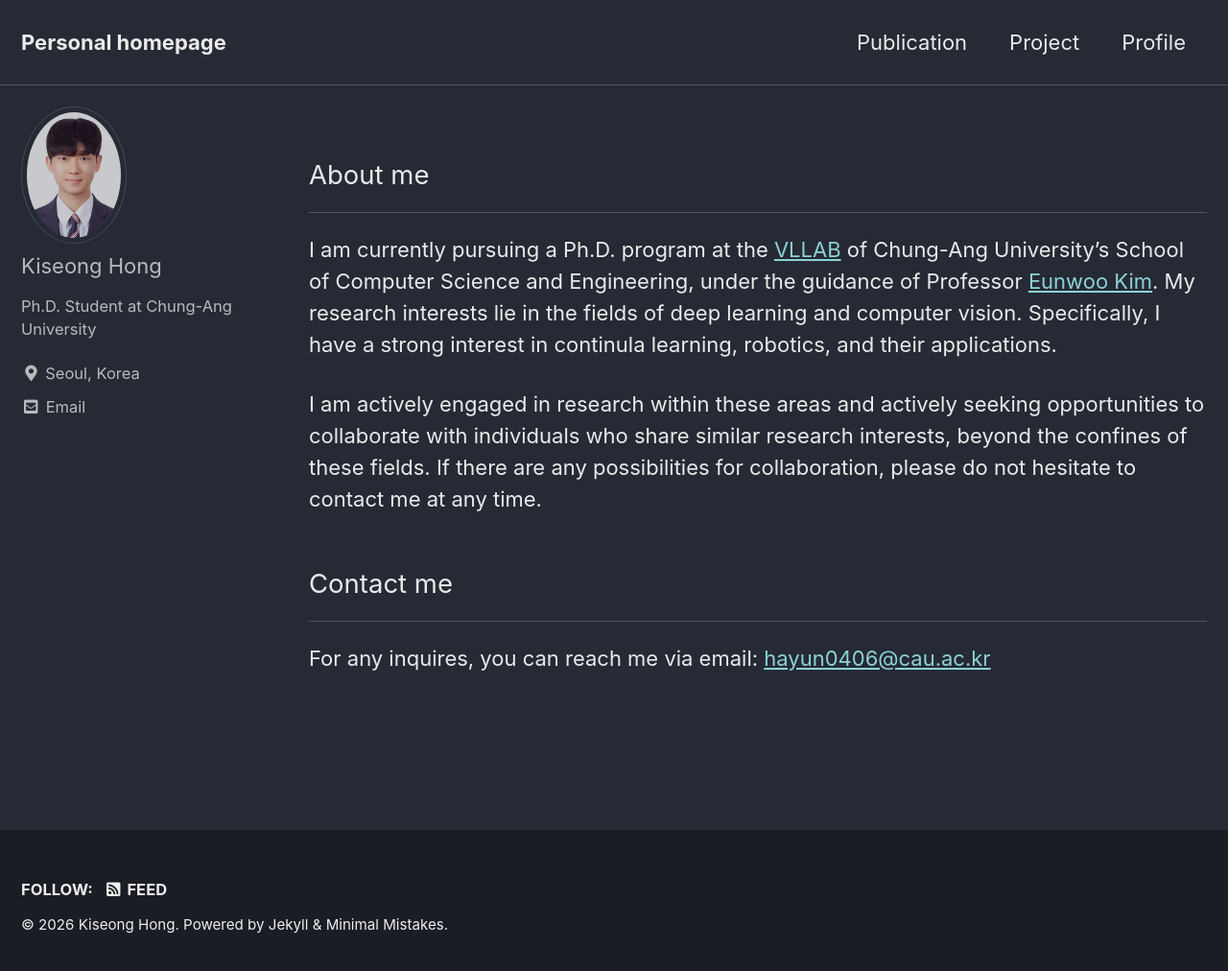
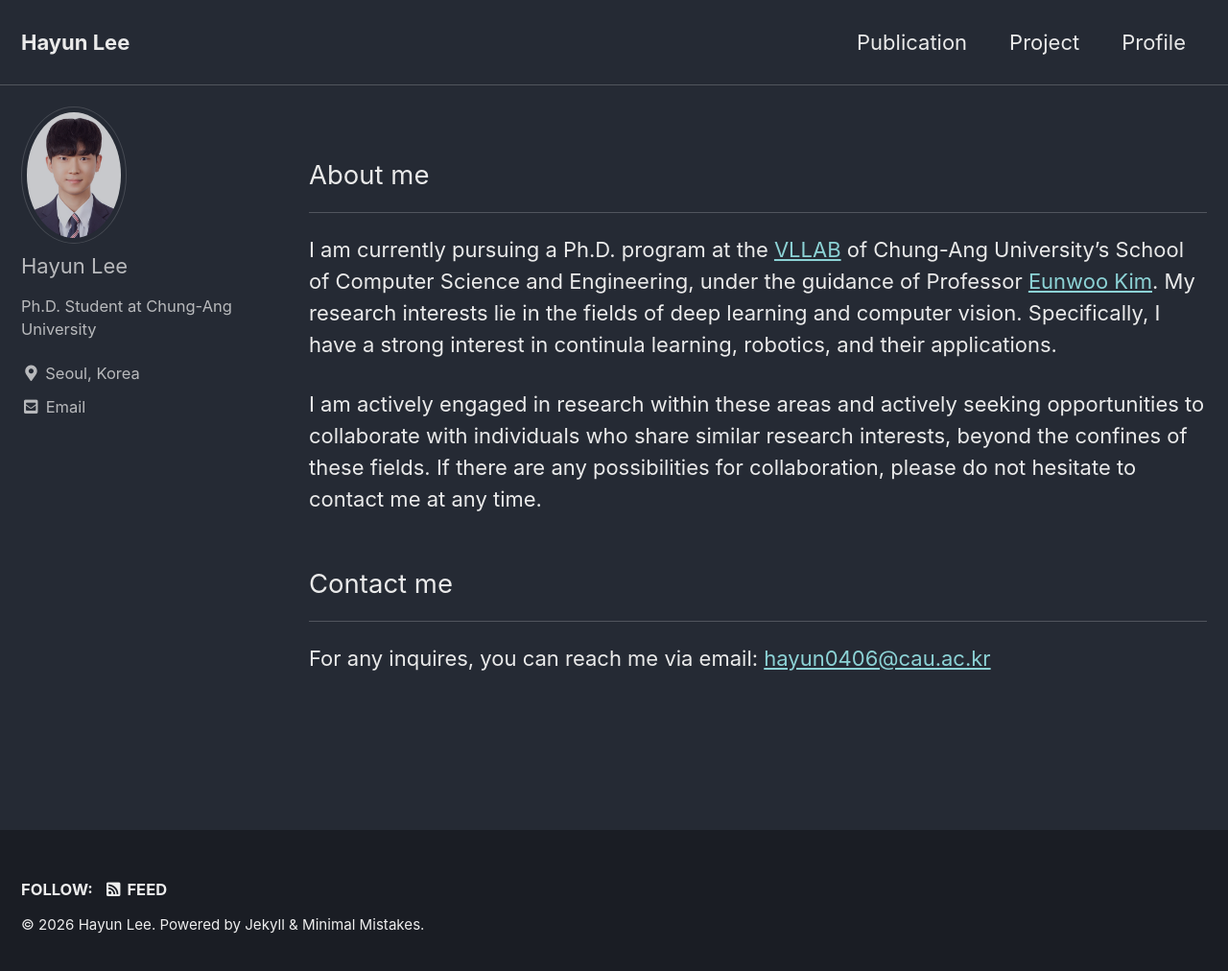
Before and after one commit to sksmslhy/sksmslhy.github.io, a Jekyll site: the page built from index.md, in a window 1280 px wide and 1019 px high. Shown: the top 1012 px of the window at 96% size. Built offline with Jekyll 4.4.1, drawn with Linux system fonts in a browser that asks for light colours; cached includes are drawn as plain includes.

Commit message:
Update _config.yml

```diff
--- a/_config.yml
+++ b/_config.yml
@@ -16,12 +16,12 @@ minimal_mistakes_skin    : "dark" # "air", "aqua", "contrast", "dark", "dirt", "
 
 # Site Settings
 locale                   : "en-US"
-title                    : "Personal homepage"
+title                    : "Hayun Lee"
 title_separator          : "-"
 subtitle                 : # site tagline that appears below site title in masthead
-name                     : "Kiseong Hong"
+name                     : "Hayun Lee"
 description              : "An amazing website."
-url                      : # the base hostname & protocol for your site e.g. "https://hongkiseong.github.io"
+url                      : # the base hostname & protocol for your site e.g. "https://sksmslhy.github.io"
 baseurl                  : # the subpath of your site, e.g. "/blog"
 repository               : # GitHub username/repo-name e.g. "mmistakes/minimal-mistakes"
 teaser                   : # path of fallback teaser image, e.g. "/assets/images/500x300.png"
@@ -104,7 +104,7 @@ analytics:
 
 # Site Author
 author:
-  name             : "Kiseong Hong"
+  name             : "Hayun Lee"
   avatar           : "/images/It'sme.jpg"
   bio              : "Ph.D. Student at Chung-Ang University"
   location         : "Seoul, Korea"
@@ -112,13 +112,13 @@ author:
   links:
     - label: "Email"
       icon: "fas fa-fw fa-envelope-square"
-      url: "mailto:ghdrltjd@cau.ac.kr"
+      url: "mailto:sksmslhy@cau.ac.kr"
     #- label: "Website"
     #  icon: "fas fa-fw fa-link"
     #  url: "https://vllab.cau.ac.kr/"
     #- label: "GitHub"
     #  icon: "fab fa-fw fa-github"
-    #  url: "https://github.com/Hongkiseong"
+    #  url: "https://github.com/sksmslhy"
 
 
 # Site Footer
```
